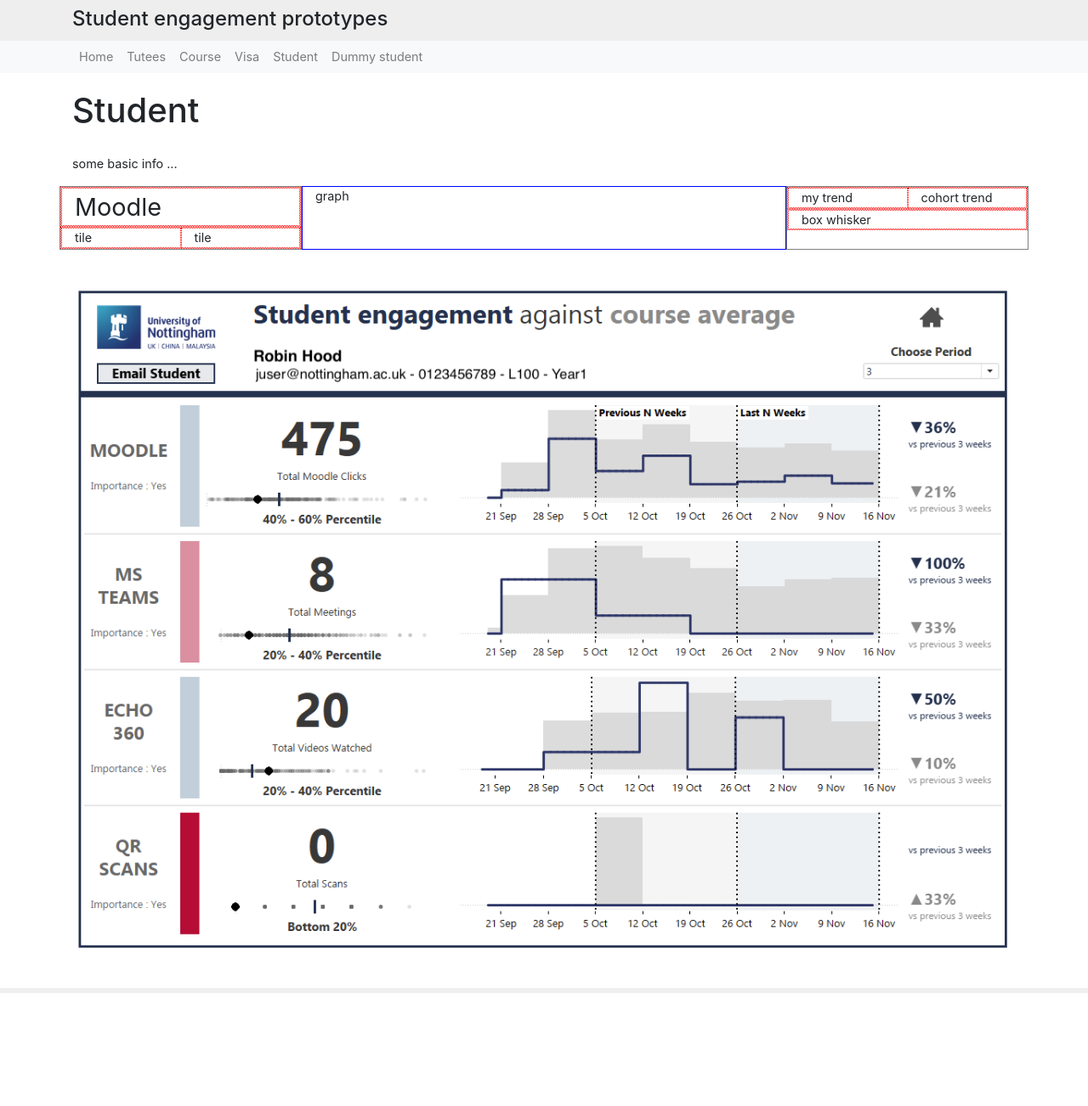
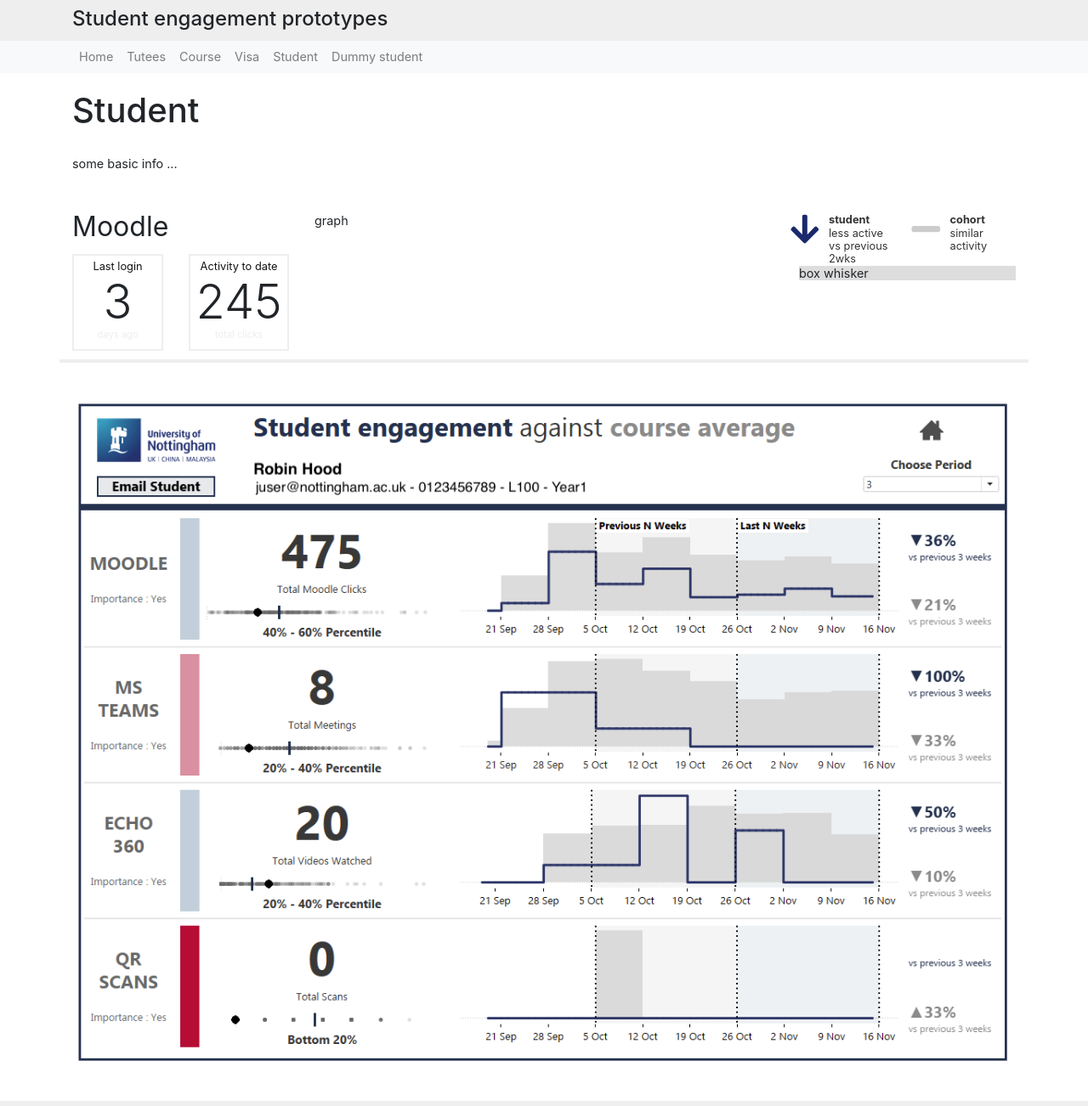
Before and after one commit to drmikeuk/engage, a Jekyll site: the page built from student.md, in a window 1280 px wide. Shown: the whole page at 85% size. Built offline with Jekyll 4.4.1, drawn with Linux system fonts in a browser that asks for light colours; before the commit the page ends 1169 px from its top, so only the background shows below that.

Commit message:
tiles & trend

```diff
--- a/student.md
+++ b/student.md
@@ -11,9 +11,38 @@
 ---
 
 <style>
-.datasource         {font-size: 200%}
+/* SOURCE ROW */
+.datasource         {line-height: 1.2; padding-bottom: 10px; border-bottom: 4px solid #eee}
+
+/* TITLE */
+.dataname           {font-size: 2rem; line-height: 1; margin-bottom: 1rem}
+
+/* TILE */
+.tile               {text-align: center; line-height: 1; padding: 0.4rem; borderX: 1px solid #ddd; background: #efefef}
+.tile .title        {font-size: 0.8rem; margin-bottom: 0.4rem; color: #333}
+.tile .number       {font-size: 3.5rem; font-weight: 300; margin-bottom: 0.4rem}
+.tile .label        {font-size: 0.7rem; margin-bottom: 4px; color: #666; }
+
+/* lighter tile */
+.tile               {border: 2px solid #eee; background: #fff}
+.tile .title        {color: #111}
+.tile .label        {color: #eee; }
 
 
+/* GRAPH */
+
+
+/* TREND */
+.me                 {color: #1a296b }  /* blue */
+.cohort             {color: #ccc}  /* grey */
+.trend              {padding-left: 50px; font-size: 0.8rem; color: #333; }
+.trend i            {position: absolute; top: 0; left: 5px; }
+
+/* BOX WHISKER */
+
+
+
+/* just to show grid */
 .outlined div       {border: 1px solid grey}
 .outlined .col-md-6 {border: 1px solid blue}
 .outlined div > div  {border: 1px dotted red}
@@ -21,15 +50,15 @@
 
 <div class="container main">
   <h1>Student</h1>
-  <p>some basic info ...</p>
+  <p style="margin-bottom: 3rem">some basic info ...</p>
 
   <!-- ROW PER DATASOURCE -->
-  <div class="row outlined">
+  <div class="row datasource outlinedXX">
 
     <!-- LEFT -->
     <div class="col-md-3">
       <div class="row">
-        <div class="col datasource">
+        <div class="col dataname">
           <!-- LABEL -->
           Moodle
         </div>
@@ -38,11 +67,19 @@
       <div class="row">
         <div class="col">
           <!-- TILE -->
-          tile
+          <div class="tile">
+            <p class="title">Last login</p>
+            <p class="number">3</p>
+            <p class="label">days ago</p>
+          </div>
         </div>
         <div class="col">
-        <!-- TILE -->
-        tile
+          <!-- TILE -->
+          <div class="tile">
+            <p class="title">Activity to date</p>
+            <p class="number">245</p>
+            <p class="label">total clicks</p>
+          </div>
         </div>
       </div>
 
@@ -59,20 +96,24 @@
     <!-- RIGHT -->
     <div class="col-md-3">
       <div class="row">
-        <div class="col">
+        <div class="col trend">
           <!-- TREND -->
-          my trend
+          <i class="fas fa-arrow-down fa-3x me"></i>
+          <b>student</b><br/>
+          less active vs previous 2wks
         </div>
-        <div class="col">
+        <div class="col trend">
           <!-- TREND -->
-          cohort trend
+          <i class="fas fa-minus fa-3x cohort"></i> <!-- <i class="fas fa-arrow-up"></i>-->
+          <b>cohort</b><br/>
+          similar activity
         </div>
       </div>
 
       <div class="row">
         <div class="col">
           <!-- CONTEXT -->
-          box whisker
+           <div style="background: #ddd">box whisker</div>
         </div>
       </div>
     </div>
```
